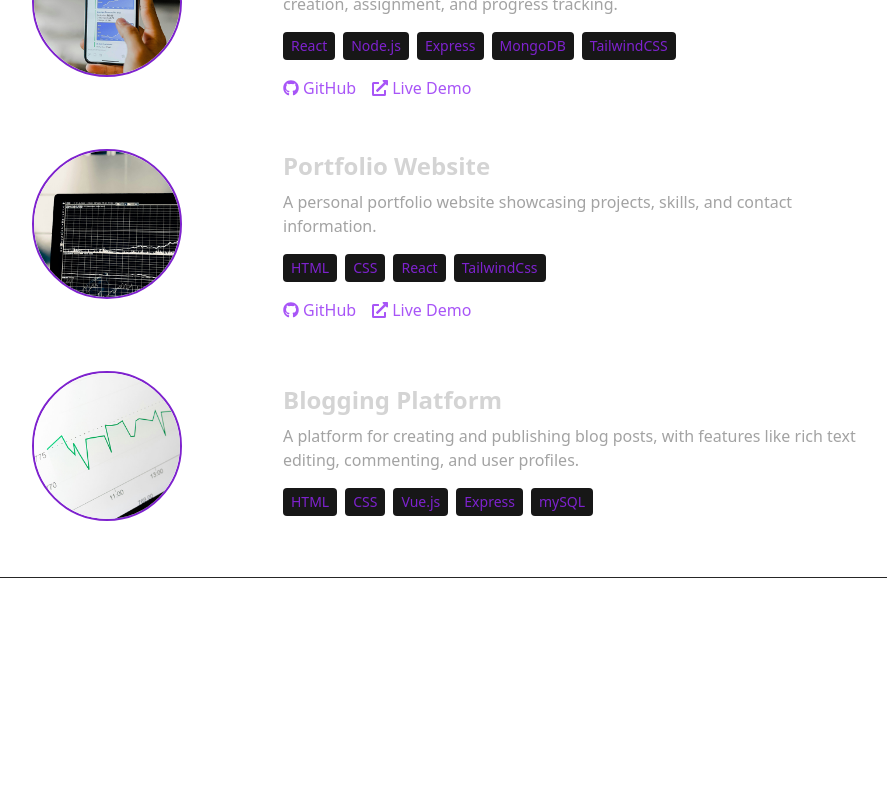
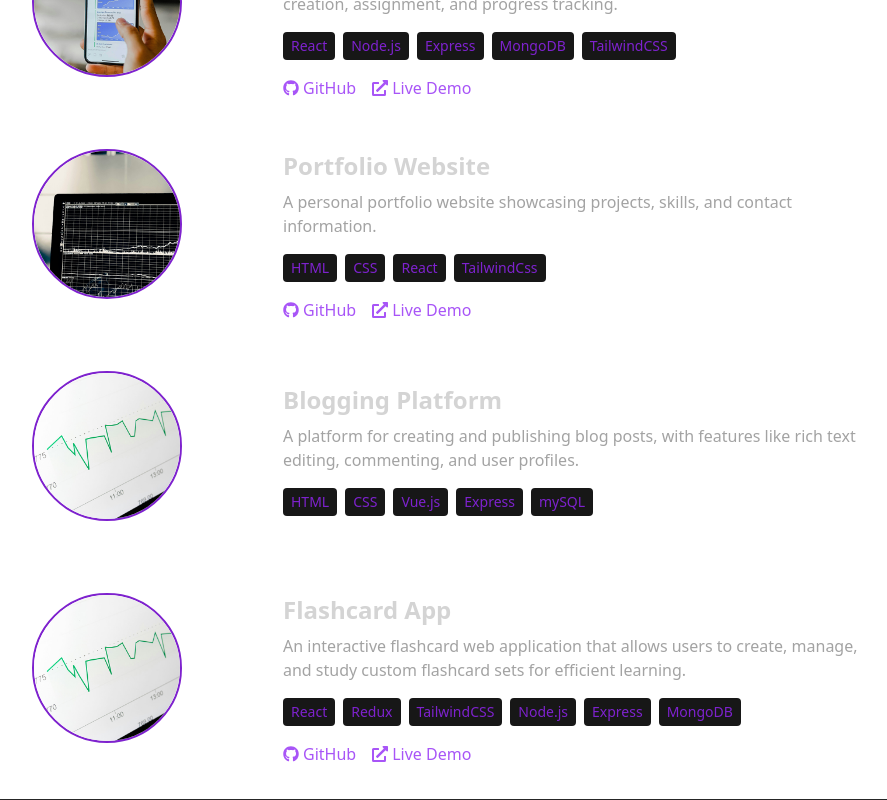
Before and after one commit to CraziestAnimeLover/Portpolio-React-, a React (Vite) app: page / in a window 1280 px wide. Shown: the part 2760-3560 px from the top of the page, without its empty margins (233-1120 px from the left). Before the commit the page ends 3338 px from the top, so only its background shows below. Built offline with nearby package versions, Linux system fonts and the light colour scheme.

Commit message:
Update index.js

```diff
--- a/src/constants/index.js
+++ b/src/constants/index.js
@@ -43,7 +43,6 @@ export const PROJECTS = [
     liveDemo: "https://shri-g-seven.vercel.app",
   },
 
-
   {
     title: "Food Delivery Admin",
     image: project2,
@@ -53,6 +52,7 @@ export const PROJECTS = [
     github: "https://github.com/CraziestAnimeLover/ShriG",
     liveDemo: "https://shri-g-admin.vercel.app/",
   },
+
   {
     title: "Portfolio Website",
     image: project3,
@@ -62,6 +62,7 @@ export const PROJECTS = [
     github: "https://github.com/CraziestAnimeLover/Portpolio-React-",
     liveDemo: "https://portpolio-react-gamma.vercel.app/",
   },
+
   {
     title: "Blogging Platform",
     image: project4,
@@ -69,7 +70,18 @@ export const PROJECTS = [
       "A platform for creating and publishing blog posts, with features like rich text editing, commenting, and user profiles.",
     technologies: ["HTML", "CSS", "Vue.js", "Express", "mySQL"],
   },
+
+  {
+    title: "Flashcard App",
+    image: project4,
+    description:
+      "An interactive flashcard web application that allows users to create, manage, and study custom flashcard sets for efficient learning.",
+    technologies: ["React", "Redux", "TailwindCSS", "Node.js", "Express", "MongoDB"],
+    github: "https://github.com/CraziestAnimeLover/flashcard-app",
+    liveDemo: "https://flashcard-app-beige-beta.vercel.app/", //
+  },
 ];
+
 
 export const CONTACT = {
   address: "767 Fifth Avenue, New York, NY 10153 ",
```
Lines whose indentation alone changed are shown as unchanged.
